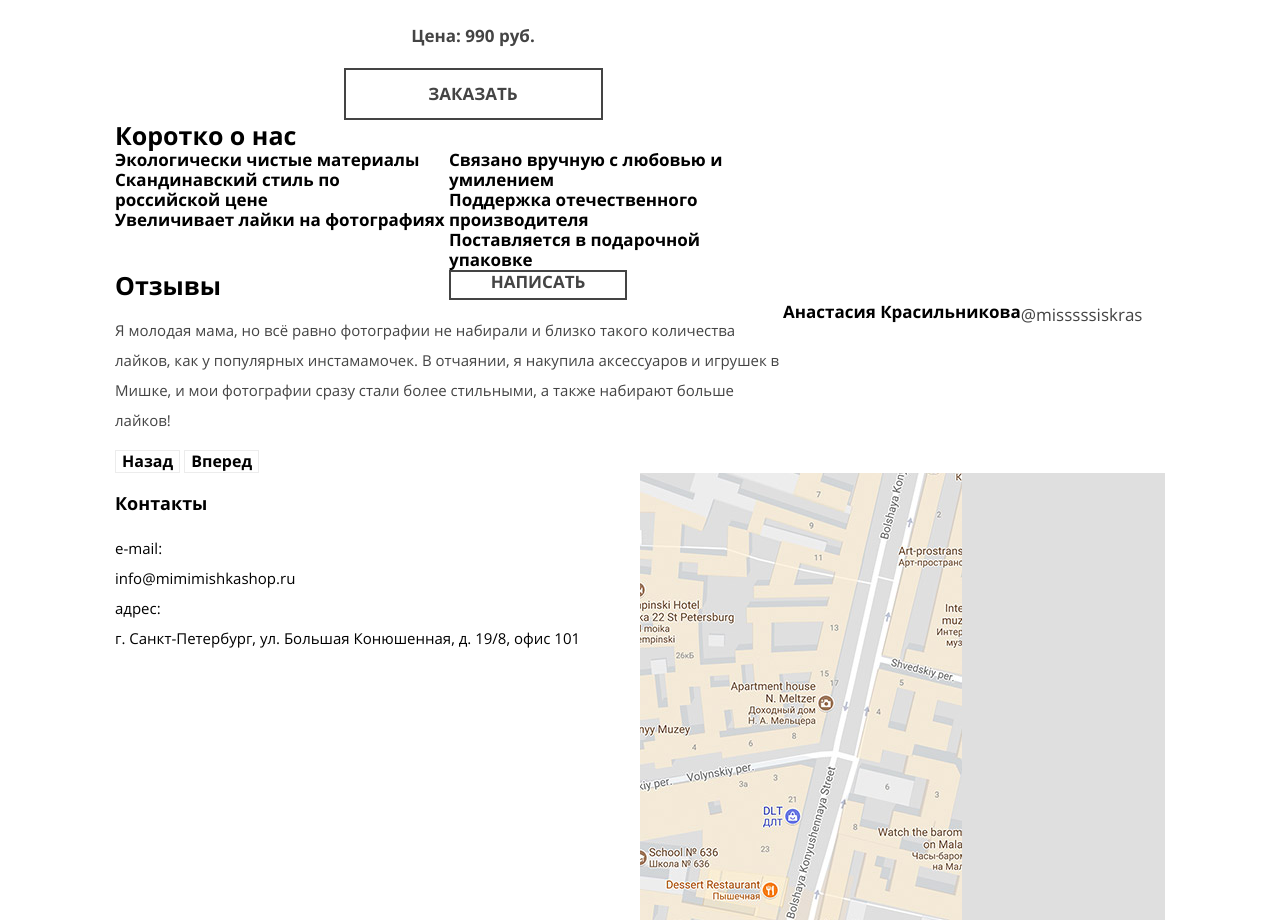
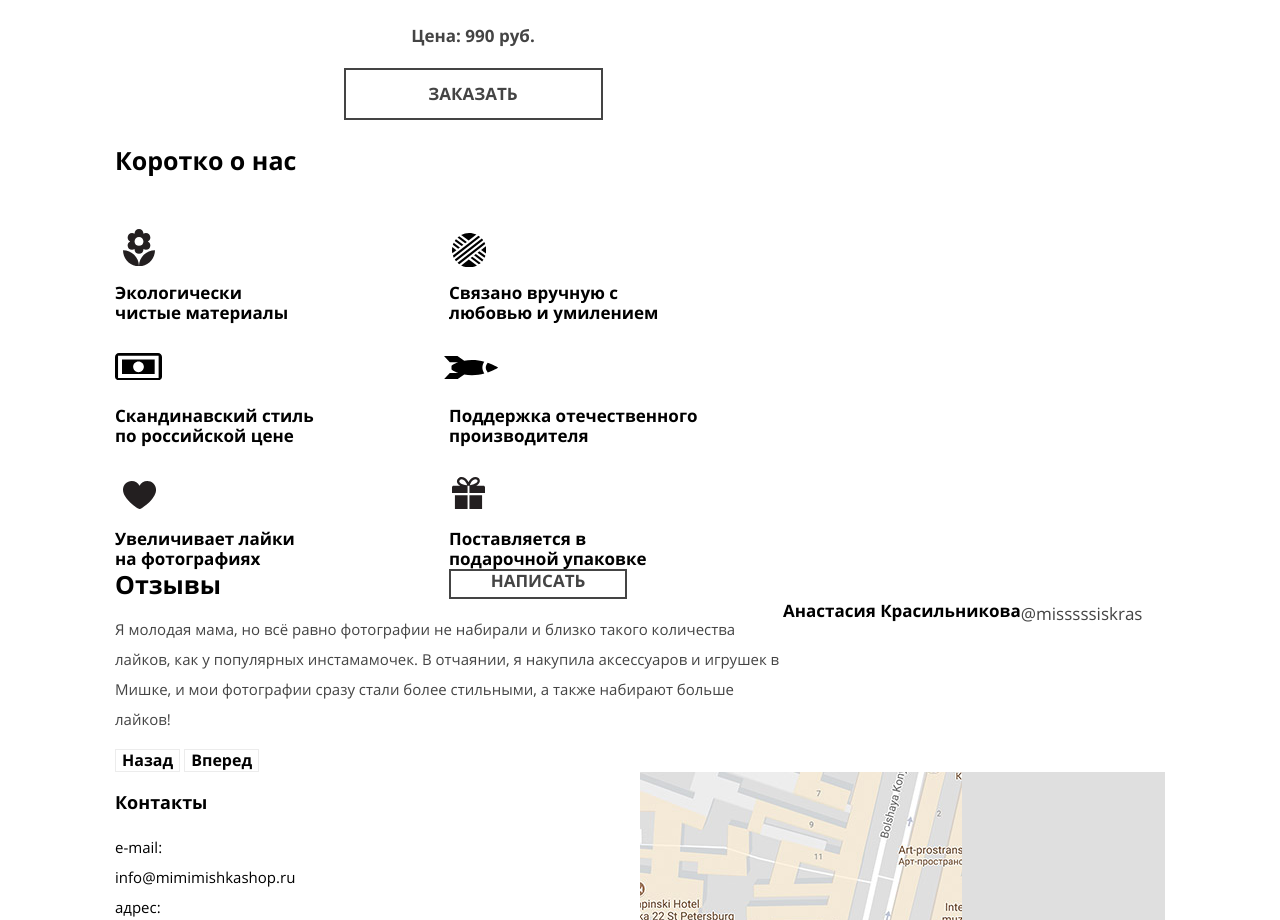
Before and after one commit to nikitadnet/491209-mishka, a website: page source/index.html in a window 1280 px wide. Shown: the part 1400-2320 px from the top of the page. Drawn offline with nearby package versions, Linux system fonts and the light colour scheme; files that its build step writes are made by us from their sources; files whose address does not match are found by name.

Commit message:
Завершает верстку блока about для мобильных

```diff
--- a/source/index.html
+++ b/source/index.html
@@ -135,24 +135,24 @@
       <div class="about__advantages-wrapper">
         <ul class="about__advantages">
           <li class="about__item about__item--materials">
-            Экологически чистые материалы
+            <b>Экологически <br> чистые материалы</b>
           </li>
           <li class="about__item about__item--price">
-            Скандинавский стиль по российской цене
+            <b>Скандинавский стиль <br> по российской цене</b>
           </li>
           <li class="about__item about__item--like">
-            Увеличивает лайки на фотографиях
+            <b>Увеличивает лайки <br> на фотографиях</b>
           </li>
         </ul>
         <ul class="about__advantages">
           <li class="about__item about__item--love">
-            Связано вручную с любовью и умилением
+            <b>Связано вручную с <br> любовью и умилением</b>
           </li>
           <li class="about__item about__item--manufacturer">
-            Поддержка отечественного производителя
+            <b>Поддержка отечественного <br> производителя</b>
           </li>
           <li class="about__item about__item--gift">
-            Поставляется в подарочной упаковке
+            <b>Поставляется в <br> подарочной упаковке</b>
           </li>
         </ul>
       </div>
--- a/source/sass/blocks/about.scss
+++ b/source/sass/blocks/about.scss
@@ -5,6 +5,8 @@
 
 .about__title {
   margin: 0;
+  margin-top: 25px;
+  margin-bottom: 25px;
   padding: 0;
   font-size: 25px;
   line-height: 30px;
@@ -17,9 +19,76 @@
 }
 
 .about__item {
+  position: relative;
+  display: flex;
+  padding-top: 83px;
+}
+
+.about__item b {
   font-size: 17px;
   line-height: 20px;
 }
+
+.about__item--materials::before {
+  content: "";
+  position: absolute;
+  top: 29px;
+  left: 8px;
+  width: 32px;
+  height: 37px;
+  background: url("../img/icon-feature-flower.svg") no-repeat 0 0;
+}
+
+.about__item--price::before {
+  content: "";
+  position: absolute;
+  top: 30px;
+  left: 0;
+  width: 47px;
+  height: 27px;
+  background: url("../img/icon-feature-money.svg") no-repeat 0 0;
+}
+
+.about__item--like::before {
+  content: "";
+  position: absolute;
+  top: 35px;
+  left: 8px;
+  width: 33px;
+  height: 28px;
+  background: url("../img/icon-feature-heart.svg") no-repeat 0 0;
+}
+
+.about__item--love::before {
+  content: "";
+  position: absolute;
+  top: 33px;
+  left: 3px;
+  width: 34px;
+  height: 34px;
+  background: url("../img/icon-feature-ball.svg") no-repeat 0 0;
+}
+
+.about__item--manufacturer::before {
+  content: "";
+  position: absolute;
+  top: 33px;
+  left: -5px;
+  width: 54px;
+  height: 23px;
+  background: url("../img/icon-feature-rocket.svg") no-repeat 0 0;
+}
+
+.about__item--gift::before {
+  content: "";
+  position: absolute;
+  top: 31px;
+  left: 3px;
+  width: 33px;
+  height: 33px;
+  background: url("../img/icon-feature-gift.svg") no-repeat 0 0;
+}
+
 
 
 @media (min-width: $tablet-width) {
```
